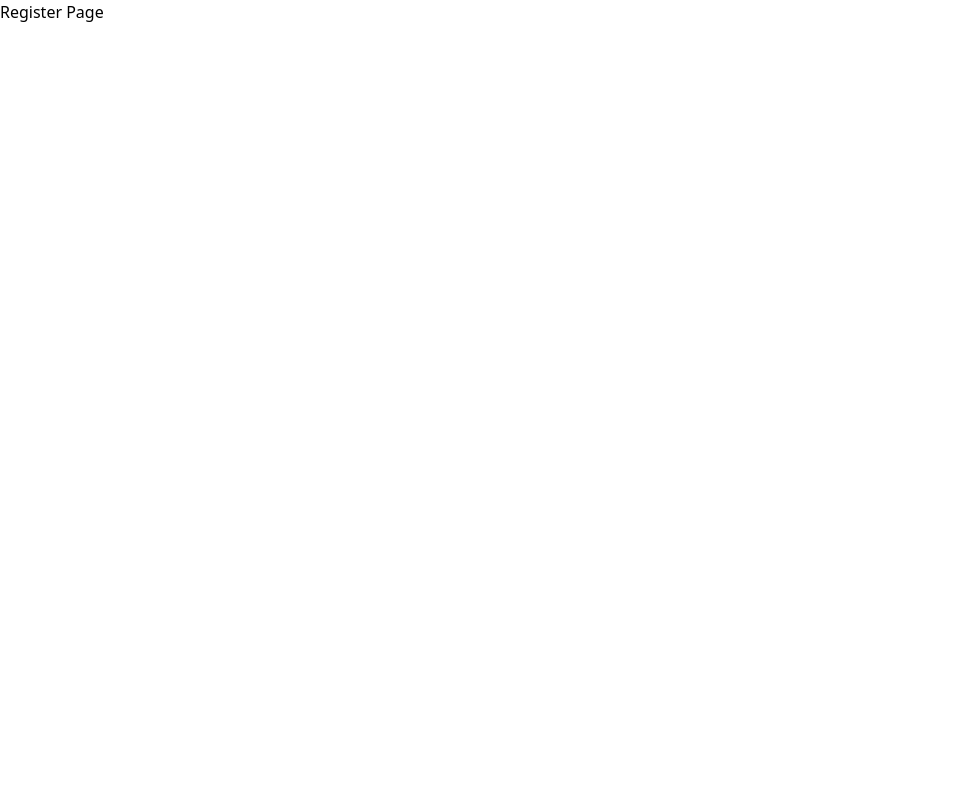
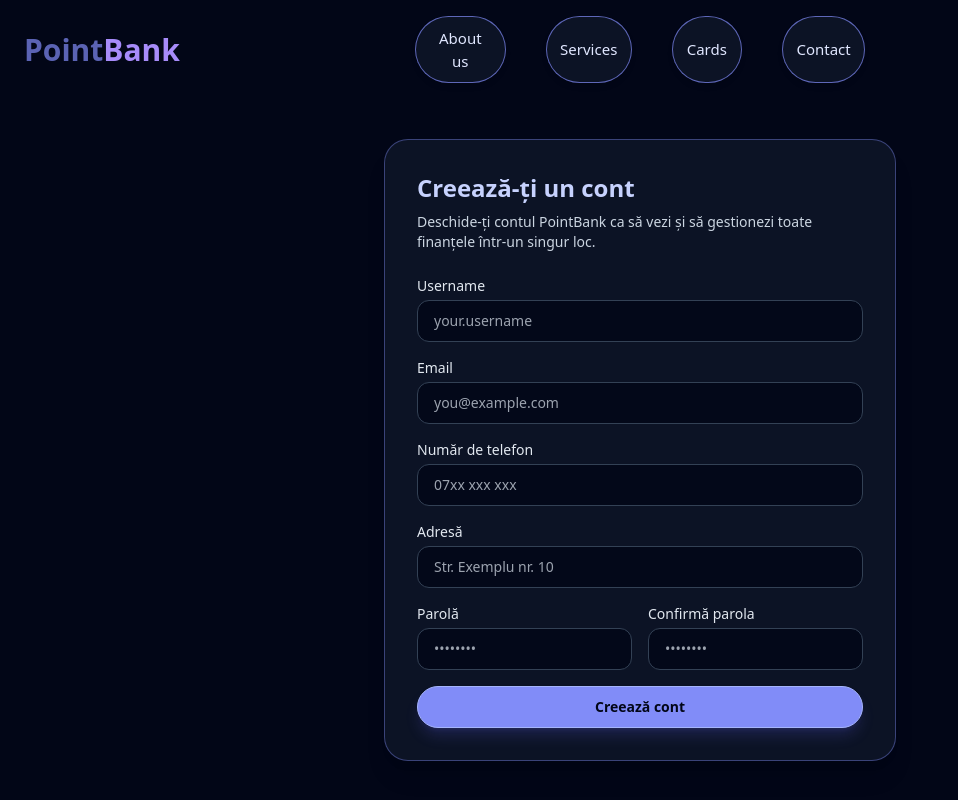
Before and after one commit to alexxmlc/banking-management-system, a React (Vite) app in the folder front_banking/: page /register in a window 1280 px wide. Shown: the whole page, without its empty margins (0-958 px from the left). Built offline with nearby package versions, Linux system fonts and the light colour scheme.

Commit message:
pagina de register

```diff
--- a/front_banking/src/Register.jsx
+++ b/front_banking/src/Register.jsx
@@ -1,12 +1,204 @@
+import { useState } from "react";
+import { useNavigate } from "react-router-dom";
+import Header from "./components/Header.jsx";
+import { register as registerUser } from "./services/authService";
 
+function Register() {
+  const [username, setUsername] = useState("");
+  const [email, setEmail]       = useState("");
+  const [password, setPassword] = useState("");
+  const [confirm, setConfirm]   = useState("");
+  const [phone, setPhone]       = useState("");
+  const [address, setAddress]   = useState("");
 
-function Register(){
+  const [error, setError]       = useState("");
+  const [loading, setLoading]   = useState(false);
 
-    return(
-        <div>
-            <h1>Register Page</h1>
+  const navigate = useNavigate();
+
+  const handleSubmit = async (e) => {
+    e.preventDefault();
+    setError("");
+
+    if (password !== confirm) {
+      setError("Parolele nu coincid.");
+      return;
+    }
+
+    setLoading(true);
+    try {
+      await registerUser({
+        username,
+        email,
+        password,
+        phoneNumber: phone,
+        address,
+      });
+
+      // după ce s-a creat contul, îl poți trimite pe login
+      navigate("/login");
+    } catch (err) {
+      console.error(err);
+      setError("Înregistrarea a eșuat. Verifică datele și încearcă din nou.");
+    } finally {
+      setLoading(false);
+    }
+  };
+
+  return (
+    <main className="min-h-screen bg-slate-950 text-white flex flex-col">
+      <Header />
+
+      <div className="flex flex-1 items-center justify-center px-4">
+        <div className="w-full max-w-lg bg-slate-900/80 border border-indigo-400/40 rounded-3xl shadow-xl p-8">
+          <h1 className="text-2xl font-semibold mb-2 text-indigo-200">
+            Creează-ți un cont
+          </h1>
+          <p className="text-sm text-slate-300 mb-6">
+            Deschide-ți contul PointBank ca să vezi și să gestionezi toate finanțele într-un singur loc.
+          </p>
+
+          {error && (
+            <div className="mb-4 rounded-xl bg-red-500/10 border border-red-500/60 px-4 py-2 text-sm text-red-200">
+              {error}
+            </div>
+          )}
+
+          <form onSubmit={handleSubmit} className="space-y-4">
+            {/* Username */}
+            <div>
+              <label
+                htmlFor="username"
+                className="block text-sm font-medium text-slate-200 mb-1"
+              >
+                Username
+              </label>
+              <input
+                id="username"
+                type="text"
+                required
+                value={username}
+                onChange={(e) => setUsername(e.target.value)}
+                className="w-full px-4 py-2.5 rounded-xl bg-slate-950/80 border border-slate-700 text-slate-100 text-sm
+                           focus:outline-none focus:ring-2 focus:ring-indigo-400 focus:border-indigo-400"
+                placeholder="your.username"
+              />
+            </div>
+
+            {/* Email */}
+            <div>
+              <label
+                htmlFor="email"
+                className="block text-sm font-medium text-slate-200 mb-1"
+              >
+                Email
+              </label>
+              <input
+                id="email"
+                type="email"
+                required
+                value={email}
+                onChange={(e) => setEmail(e.target.value)}
+                className="w-full px-4 py-2.5 rounded-xl bg-slate-950/80 border border-slate-700 text-slate-100 text-sm
+                           focus:outline-none focus:ring-2 focus:ring-indigo-400 focus:border-indigo-400"
+                placeholder="you@example.com"
+              />
+            </div>
+
+            {/* Telefon */}
+            <div>
+              <label
+                htmlFor="phone"
+                className="block text-sm font-medium text-slate-200 mb-1"
+              >
+                Număr de telefon
+              </label>
+              <input
+                id="phone"
+                type="text"
+                value={phone}
+                onChange={(e) => setPhone(e.target.value)}
+                className="w-full px-4 py-2.5 rounded-xl bg-slate-950/80 border border-slate-700 text-slate-100 text-sm
+                           focus:outline-none focus:ring-2 focus:ring-indigo-400 focus:border-indigo-400"
+                placeholder="07xx xxx xxx"
+              />
+            </div>
+
+            {/* Adresă */}
+            <div>
+              <label
+                htmlFor="address"
+                className="block text-sm font-medium text-slate-200 mb-1"
+              >
+                Adresă
+              </label>
+              <input
+                id="address"
+                type="text"
+                value={address}
+                onChange={(e) => setAddress(e.target.value)}
+                className="w-full px-4 py-2.5 rounded-xl bg-slate-950/80 border border-slate-700 text-slate-100 text-sm
+                           focus:outline-none focus:ring-2 focus:ring-indigo-400 focus:border-indigo-400"
+                placeholder="Str. Exemplu nr. 10"
+              />
+            </div>
+
+            {/* Parolă */}
+            <div className="grid grid-cols-1 md:grid-cols-2 gap-4">
+              <div>
+                <label
+                  htmlFor="password"
+                  className="block text-sm font-medium text-slate-200 mb-1"
+                >
+                  Parolă
+                </label>
+                <input
+                  id="password"
+                  type="password"
+                  required
+                  value={password}
+                  onChange={(e) => setPassword(e.target.value)}
+                  className="w-full px-4 py-2.5 rounded-xl bg-slate-950/80 border border-slate-700 text-slate-100 text-sm
+                             focus:outline-none focus:ring-2 focus:ring-indigo-400 focus:border-indigo-400"
+                  placeholder="••••••••"
+                />
+              </div>
+
+              <div>
+                <label
+                  htmlFor="confirm"
+                  className="block text-sm font-medium text-slate-200 mb-1"
+                >
+                  Confirmă parola
+                </label>
+                <input
+                  id="confirm"
+                  type="password"
+                  required
+                  value={confirm}
+                  onChange={(e) => setConfirm(e.target.value)}
+                  className="w-full px-4 py-2.5 rounded-xl bg-slate-950/80 border border-slate-700 text-slate-100 text-sm
+                             focus:outline-none focus:ring-2 focus:ring-indigo-400 focus:border-indigo-400"
+                  placeholder="••••••••"
+                />
+              </div>
+            </div>
+
+            {/* Buton submit */}
+            <button
+              type="submit"
+              disabled={loading}
+              className="mt-2 w-full px-4 py-2.5 rounded-full bg-indigo-400 text-slate-950 text-sm font-semibold
+                         hover:bg-indigo-300 disabled:opacity-60 disabled:cursor-not-allowed
+                         transition border border-indigo-300 shadow-lg shadow-indigo-500/20"
+            >
+              {loading ? "Se creează contul..." : "Creează cont"}
+            </button>
+          </form>
         </div>
-    );
+      </div>
+    </main>
+  );
 }
 
-export default Register
+export default Register;
--- a/front_banking/src/services/authService.js
+++ b/front_banking/src/services/authService.js
@@ -1,28 +1,34 @@
-
-const API_URL = "/auth/login";
-// change backend runs on something else
+const BASE_URL = "http://localhost:8080/auth";
 
 export async function login(username, password) {
-  const response = await fetch(API_URL, {
+  const response = await fetch(`${BASE_URL}/login`, {
     method: "POST",
     headers: {
       "Content-Type": "application/json",
     },
-    body: JSON.stringify({
-      username, // must match LoginRequest.getUsername()
-      password, // must match LoginRequest.getPassword()
-    }),
+    body: JSON.stringify({ username, password }),
   });
 
   if (!response.ok) {
-    // 401 or other error → throw so the UI can show a message
     throw new Error("Login failed");
   }
 
-  const data = await response.json();
+  return response.json();
+}
 
-  // localStorage.setItem("token", data.token);
-  // localStorage.setItem("user", JSON.stringify(data));
+export async function register(userData) {
+  // userData = { username, email, password, phoneNumber, address } de ex.
+  const response = await fetch(`${BASE_URL}/register`, {
+    method: "POST",
+    headers: {
+      "Content-Type": "application/json",
+    },
+    body: JSON.stringify(userData),
+  });
 
-  return data; //JwtResponse
+  if (!response.ok) {
+    throw new Error("Register failed");
+  }
+
+  return response.json(); // sau nimic, depinde ce întoarce backend-ul
 }
```
